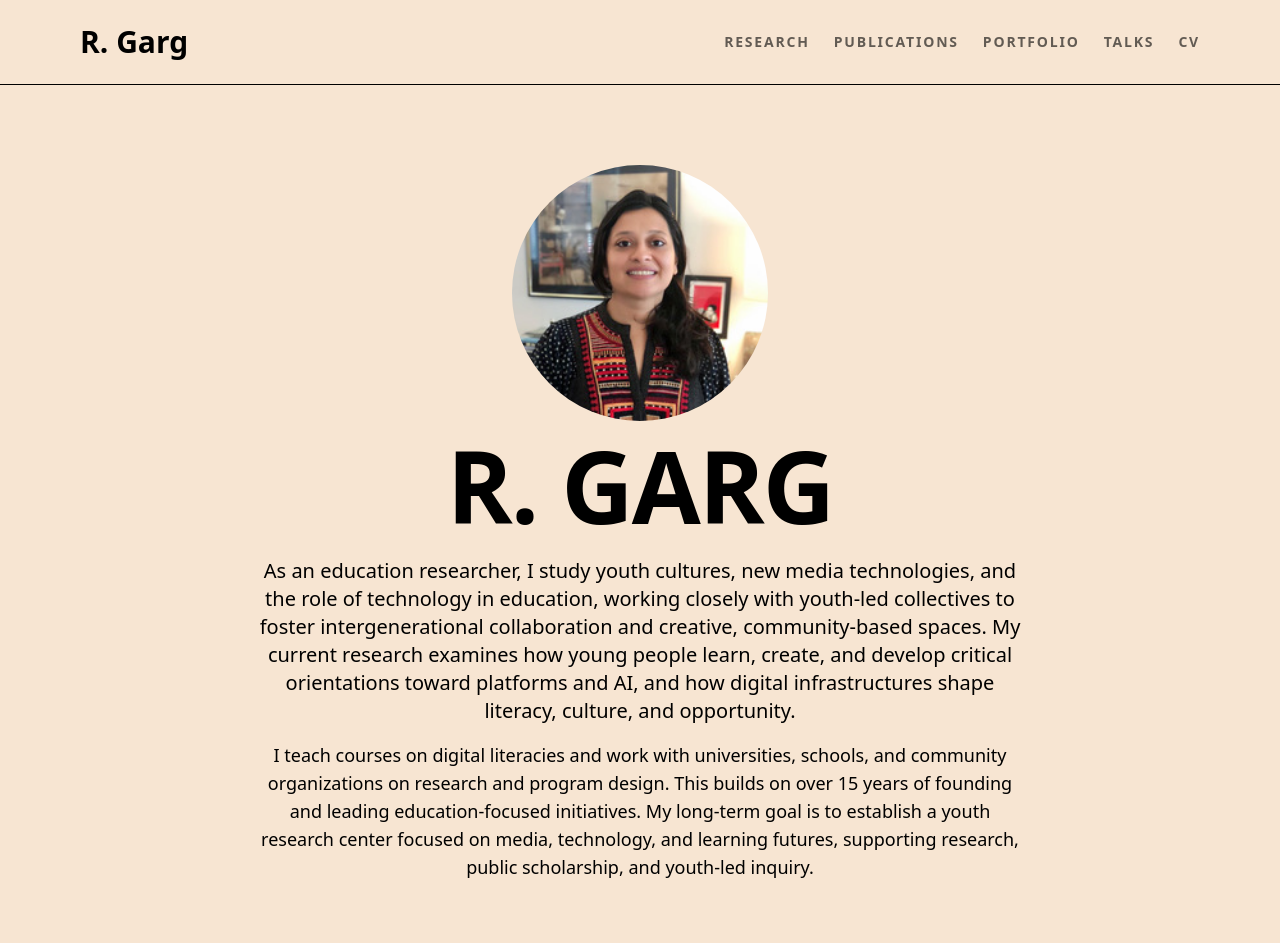
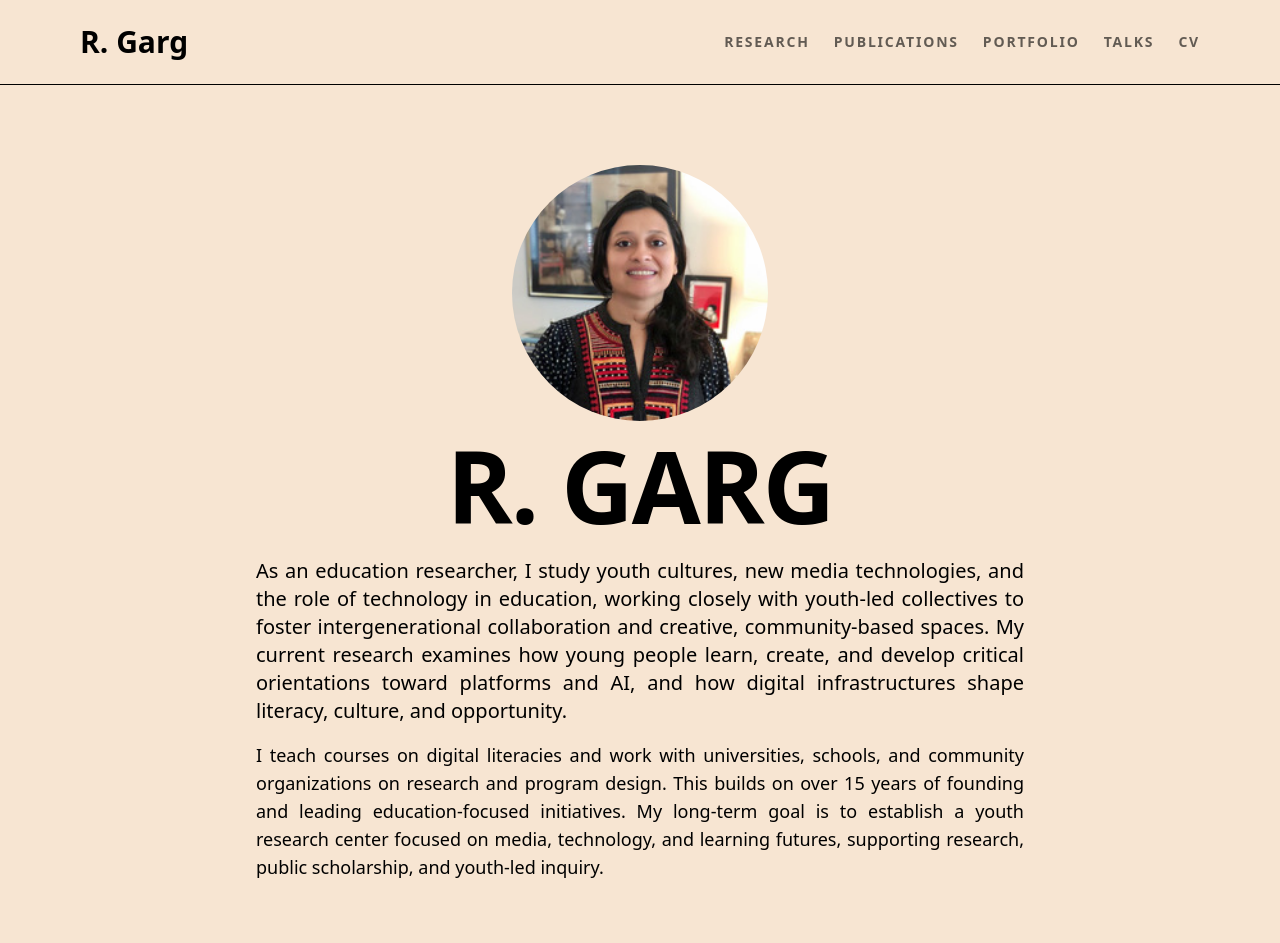
Before and after one commit to shyamu007/rabanigarg, a React (Vite) app: page / in a window 1280 px wide. Shown: the top 943 px of the page. Built offline with nearby package versions, Linux system fonts and the light colour scheme; the HTML template or start-up script is replaced by a standard one.

Commit message:
Changes
Co-authored-by: shyamu007 <98149986+shyamu007@users.noreply.github.com>

```diff
--- a/src/pages/Index.tsx
+++ b/src/pages/Index.tsx
@@ -52,10 +52,10 @@ const Index = () => {
             <h1 className="text-5xl md:text-[100px] font-extrabold uppercase text-center mb-8 leading-[0.8] tracking-[-2px] max-[700px]:tracking-[-1px]">
               R. GARG
             </h1>
-            <p className="text-lg md:text-xl leading-relaxed text-foreground/80 max-w-3xl mx-auto mb-4 font-sans text-center">
+            <p className="text-lg md:text-xl leading-relaxed text-foreground/80 max-w-3xl mx-auto mb-4 font-sans text-justify">
               {researchStatement.description}
             </p>
-            <p className="text-base md:text-lg leading-relaxed text-foreground/60 max-w-3xl mx-auto font-sans text-center">
+            <p className="text-base md:text-lg leading-relaxed text-foreground/60 max-w-3xl mx-auto font-sans text-justify">
               {researchStatement.extended}
             </p>
           </div>
```
